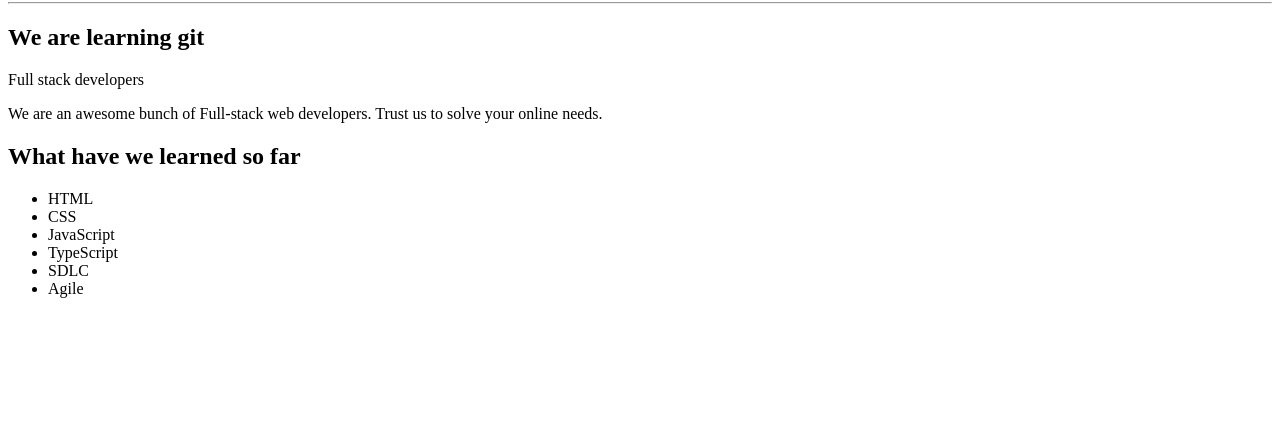
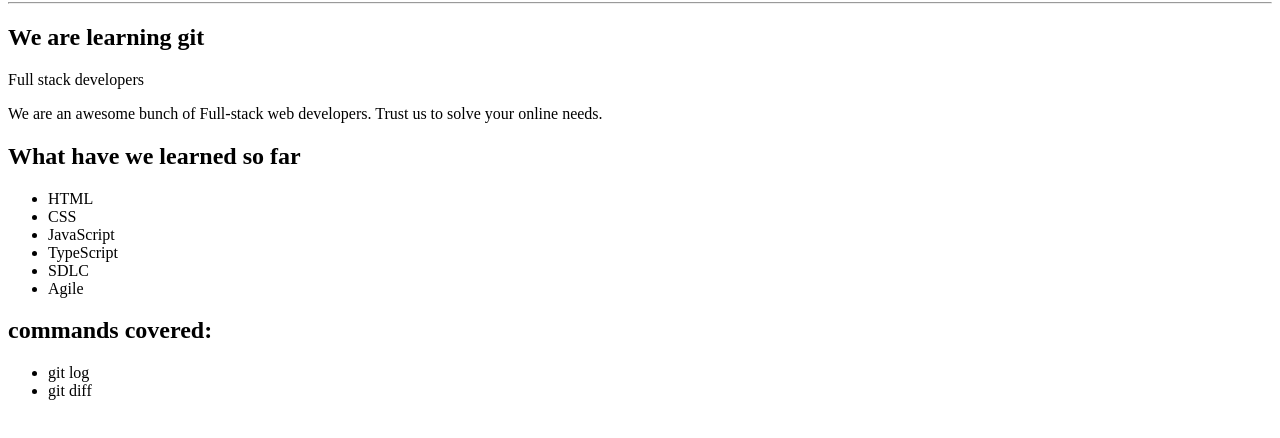
Before and after one commit to puranik3/personal-website, a website: page public/index.html in a window 1280 px wide. Shown: the part 78-516 px from the top of the page. Drawn offline with Linux system fonts and the light colour scheme.

Commit message:
adding commands discussed

```diff
--- a/public/index.html
+++ b/public/index.html
@@ -24,5 +24,11 @@
             <li>SDLC</li>
             <li>Agile</li>
         </ul>
+
+        <h2>commands covered:</h2>
+        <ul>
+            <li>git log</li>
+            <li>git diff</li>
+        </ul>
     </body>
 </html>
```
